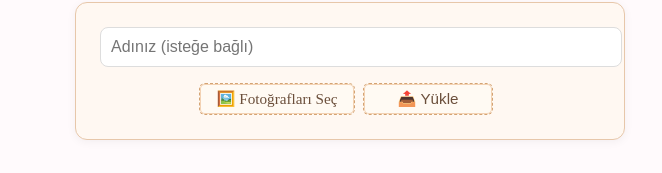
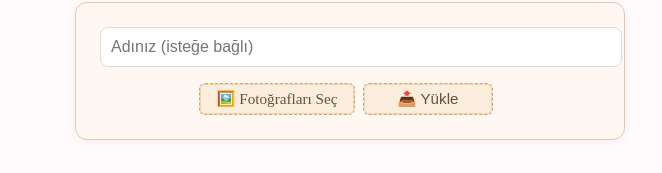
Before and after one commit to enesciraci/ani-album, a React (Create React App) app: page / in a window 1280 px wide. Shown: the part 274-447 px from the top of the page, without its empty margins (290-952 px from the left). Built offline with nearby package versions, Linux system fonts and the light colour scheme; no server answers.

Commit message:
Update App.js

```diff
--- a/src/App.js
+++ b/src/App.js
@@ -179,7 +179,7 @@ export default function App() {
   borderRadius: '6px',
   color: '#6b4f3b',
   fontWeight: '500',
-  backgroundColor: '#fffaf3',
+  backgroundColor: '#fceedd',
   transition: '0.2s',
   boxShadow: 'inset 0 0 0 1px #f3d2b3',
   marginRight: '0.5rem',
@@ -201,7 +201,7 @@ export default function App() {
   borderRadius: '6px',
   color: '#6b4f3b',
   fontWeight: '500',
-  backgroundColor: '#fffaf3',
+  backgroundColor: '#fceedd',
   transition: '0.2s',
   boxShadow: 'inset 0 0 0 1px #f3d2b3',
   marginRight: '0.5rem',
```
